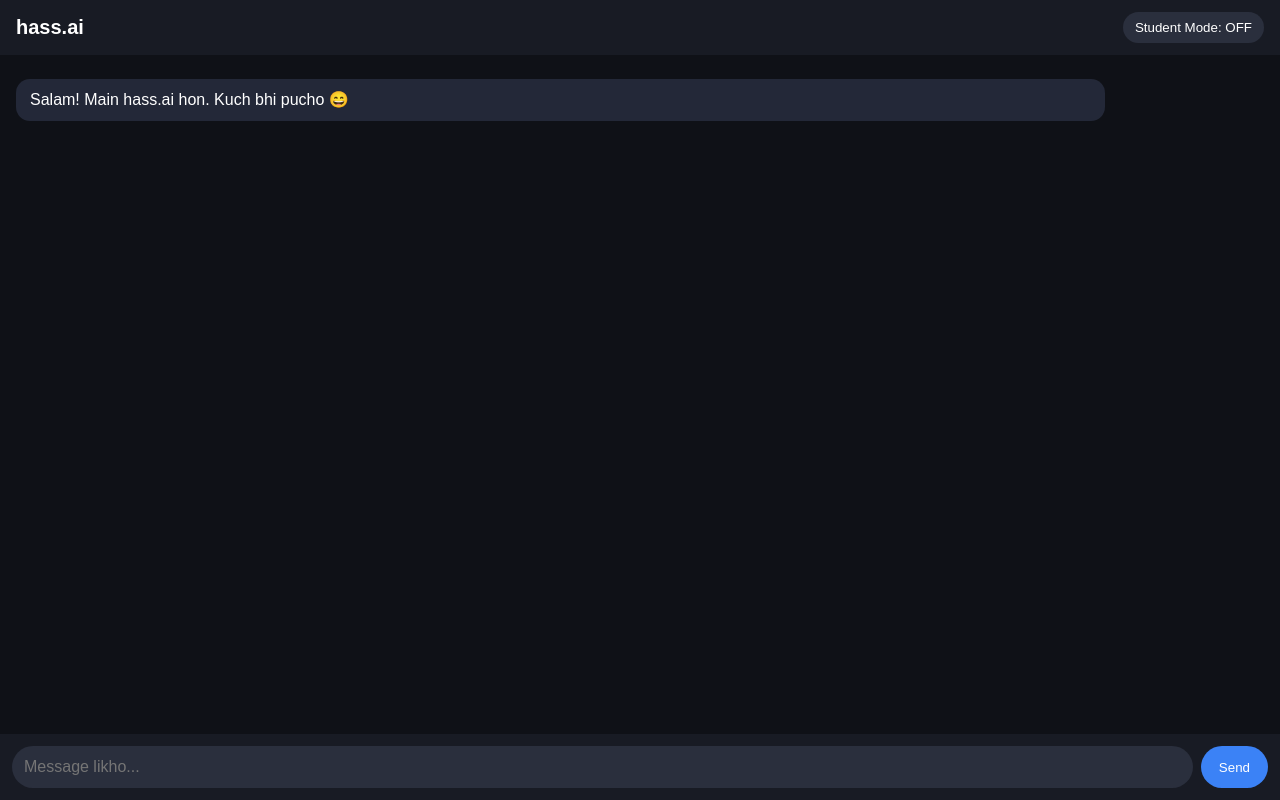
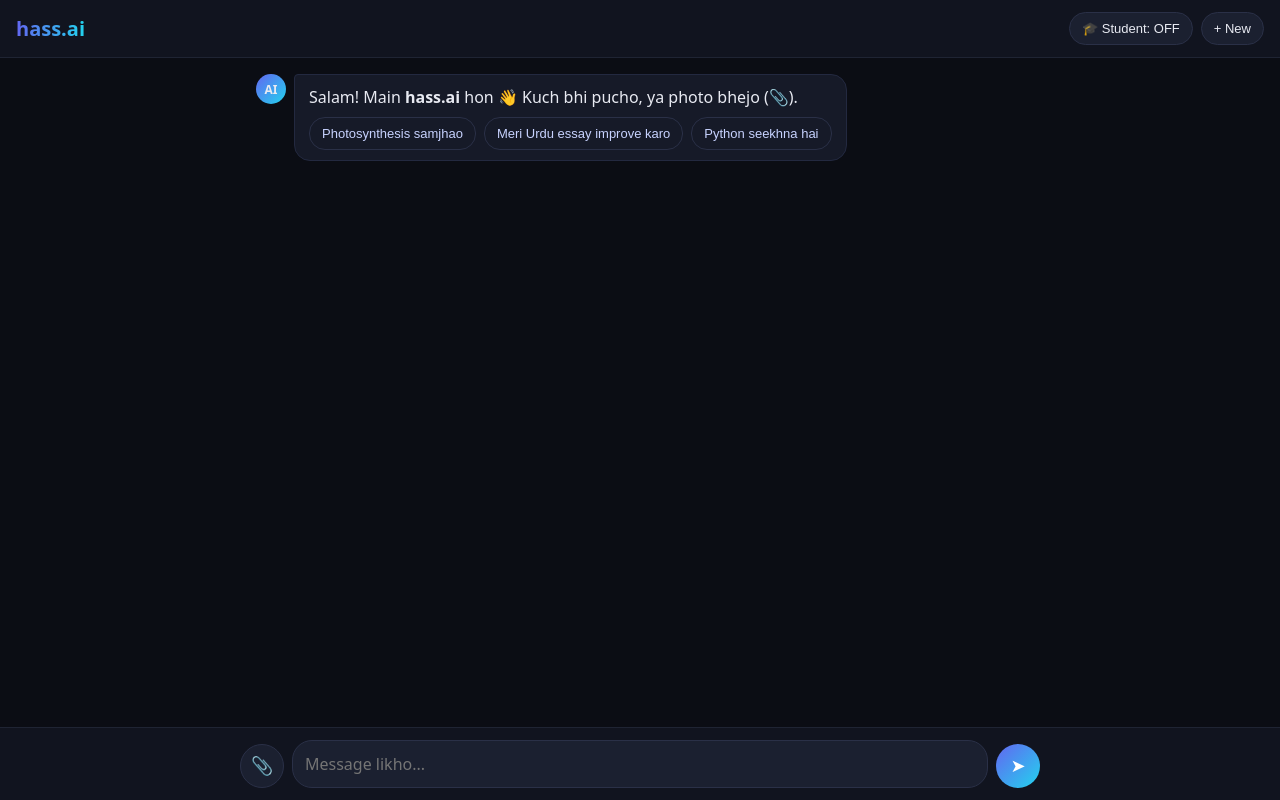
Before and after one commit to haseebali260yt-sys/hass-ai, a plain HTML site: page index.html in a window 1280 px wide. Drawn offline with Linux system fonts and the light colour scheme.

Commit message:
Update index.html

```diff
--- a/index.html
+++ b/index.html
@@ -4,37 +4,84 @@
 <meta name="viewport" content="width=device-width, initial-scale=1">
 <title>hass.ai</title>
 <style>
-body{margin:0;font-family:Arial,sans-serif;background:#0f1117;color:#fff;display:flex;flex-direction:column;height:100vh}
-header{padding:12px 16px;background:#181b24;display:flex;justify-content:space-between;align-items:center}
-h1{margin:0;font-size:20px}
-#student{background:#2a2f3d;color:#fff;border:0;padding:8px 12px;border-radius:20px;cursor:pointer}
-#student.on{background:#22c55e}
-#chat{flex:1;overflow-y:auto;padding:16px}
-.m{max-width:85%;margin:8px 0;padding:10px 14px;border-radius:14px;white-space:pre-wrap;line-height:1.4}
-.u{background:#3b82f6;margin-left:auto}
-.b{background:#232838}
-footer{display:flex;gap:8px;padding:12px;background:#181b24}
-input{flex:1;padding:12px;border-radius:24px;border:0;background:#2a2f3d;color:#fff;font-size:16px}
-#send{background:#3b82f6;color:#fff;border:0;padding:0 18px;border-radius:24px;cursor:pointer}
+*{box-sizing:border-box}
+body{margin:0;height:100vh;display:flex;flex-direction:column;font-family:system-ui,Arial,sans-serif;background:#0b0d14;color:#e8eaf2}
+header{display:flex;justify-content:space-between;align-items:center;padding:12px 16px;background:#11141f;border-bottom:1px solid #1f2433}
+.logo{font-weight:800;font-size:20px;background:linear-gradient(90deg,#6366f1,#22d3ee);-webkit-background-clip:text;color:transparent}
+.btns{display:flex;gap:8px}
+.btns button{background:#1b2030;color:#e8eaf2;border:1px solid #2a3047;padding:8px 12px;border-radius:20px;cursor:pointer;font-size:13px}
+#student.on{background:#16a34a;border-color:#16a34a}
+#chat{flex:1;overflow-y:auto;padding:16px;display:flex;flex-direction:column;gap:12px;max-width:800px;width:100%;margin:0 auto}
+.row{display:flex;gap:8px;align-items:flex-start}
+.row.u{flex-direction:row-reverse}
+.av{width:30px;height:30px;border-radius:50%;background:linear-gradient(135deg,#6366f1,#22d3ee);display:flex;align-items:center;justify-content:center;font-size:12px;font-weight:700;flex:none}
+.row.u .av{background:#334155}
+.m{max-width:80%;padding:10px 14px;border-radius:16px;line-height:1.5;word-wrap:break-word}
+.b .m{background:#161a28;border:1px solid #232940;border-top-left-radius:4px}
+.u .m{background:#4f46e5;border-top-right-radius:4px}
+.m img{max-width:100%;border-radius:10px;display:block;margin-bottom:6px}
+pre{background:#0b0d14;padding:10px;border-radius:8px;overflow-x:auto;white-space:pre-wrap}
+code{background:#0b0d14;padding:2px 5px;border-radius:5px}
+.chips{display:flex;flex-wrap:wrap;gap:8px;margin-top:8px}
+.chips button{background:#161a28;color:#c7d2fe;border:1px solid #2a3047;padding:8px 12px;border-radius:16px;cursor:pointer;font-size:13px}
+footer{padding:12px;background:#11141f;border-top:1px solid #1f2433}
+.box{max-width:800px;margin:0 auto}
+#prev{display:none;margin-bottom:8px;position:relative;width:80px}
+#prev img{width:80px;height:80px;object-fit:cover;border-radius:10px}
+#prev span{position:absolute;top:-6px;right:-6px;background:#ef4444;border-radius:50%;width:20px;height:20px;text-align:center;cursor:pointer;font-size:13px}
+.bar{display:flex;gap:8px;align-items:flex-end}
+textarea{flex:1;resize:none;max-height:120px;padding:12px;border-radius:20px;border:1px solid #2a3047;background:#1b2030;color:#fff;font-size:16px;font-family:inherit}
+.ic{background:#1b2030;border:1px solid #2a3047;color:#fff;width:44px;height:44px;border-radius:50%;cursor:pointer;font-size:18px;flex:none}
+#send{background:linear-gradient(135deg,#6366f1,#22d3ee);border:0}
+.dots span{animation:b 1s infinite;display:inline-block}
+.dots span:nth-child(2){animation-delay:.2s}.dots span:nth-child(3){animation-delay:.4s}
+@keyframes b{0%,100%{opacity:.2}50%{opacity:1}}
 </style></head><body>
-<header><h1>hass.ai</h1><button id="student">Student Mode: OFF</button></header>
-<div id="chat"><div class="m b">Salam! Main hass.ai hon. Kuch bhi pucho 😄</div></div>
-<footer><input id="inp" placeholder="Message likho..."><button id="send">Send</button></footer>
+<header><div class="logo">hass.ai</div>
+<div class="btns"><button id="student">🎓 Student: OFF</button><button id="new">+ New</button></div></header>
+<div id="chat"></div>
+<footer><div class="box">
+<div id="prev"><img id="pimg"><span id="px">×</span></div>
+<div class="bar">
+<button class="ic" id="att">📎</button>
+<input type="file" id="file" accept="image/*" hidden>
+<textarea id="inp" rows="1" placeholder="Message likho..."></textarea>
+<button class="ic" id="send">➤</button>
+</div></div></footer>
 <script>
-let student=false, history=[];
-const chat=document.getElementById("chat"), inp=document.getElementById("inp"), sb=document.getElementById("student");
-sb.onclick=()=>{student=!student;sb.classList.toggle("on",student);sb.textContent="Student Mode: "+(student?"ON":"OFF")};
-function add(t,c){const d=document.createElement("div");d.className="m "+c;d.textContent=t;chat.appendChild(d);chat.scrollTop=chat.scrollHeight;return d}
+let student=false,history=[],img=null;
+const chat=document.getElementById("chat"),inp=document.getElementById("inp"),sb=document.getElementById("student");
+const T="\x60\x60\x60",B="\x60";
+const esc=s=>s.replace(/&/g,"&amp;").replace(/</g,"&lt;").replace(/>/g,"&gt;");
+const fmt=s=>esc(s).replace(new RegExp(T+"([\\s\\S]*?)"+T,"g"),"<pre>$1</pre>").replace(/\*\*(.+?)\*\*/g,"<b>$1</b>").replace(new RegExp(B+"([^"+B+"]+)"+B,"g"),"<code>$1</code>").replace(/\n/g,"<br>");
+function add(html,who){const r=document.createElement("div");r.className="row "+who;r.innerHTML='<div class="av">'+(who==="u"?"U":"AI")+'</div><div class="m">'+html+'</div>';chat.appendChild(r);chat.scrollTop=chat.scrollHeight;return r.querySelector(".m")}
+function welcome(){chat.innerHTML="";const m=add("Salam! Main <b>hass.ai</b> hon 👋 Kuch bhi pucho, ya photo bhejo (📎).",'b');
+const c=document.createElement("div");c.className="chips";
+["Photosynthesis samjhao","Meri Urdu essay improve karo","Python seekhna hai"].forEach(t=>{const b=document.createElement("button");b.textContent=t;b.onclick=()=>{inp.value=t;send()};c.appendChild(b)});m.appendChild(c)}
+sb.onclick=()=>{student=!student;sb.classList.toggle("on",student);sb.textContent="🎓 Student: "+(student?"ON":"OFF")};
+document.getElementById("new").onclick=()=>{history=[];clearImg();welcome()};
+document.getElementById("att").onclick=()=>document.getElementById("file").click();
+document.getElementById("px").onclick=clearImg;
+function clearImg(){img=null;document.getElementById("prev").style.display="none";document.getElementById("file").value=""}
+document.getElementById("file").onchange=e=>{const f=e.target.files[0];if(!f)return;const r=new FileReader();r.onload=()=>{const i=new Image();i.onload=()=>{const s=Math.min(1,1024/Math.max(i.width,i.height));const c=document.createElement("canvas");c.width=i.width*s;c.height=i.height*s;c.getContext("2d").drawImage(i,0,0,c.width,c.height);img=c.toDataURL("image/jpeg",0.8);document.getElementById("pimg").src=img;document.getElementById("prev").style.display="block"};i.src=r.result};r.readAsDataURL(f)};
 async function send(){
-  const t=inp.value.trim(); if(!t)return; inp.value="";
-  add(t,"u"); history.push({role:"user",text:t});
-  const w=add("Soch raha hon...","b");
-  try{
-    const r=await fetch("/api/chat",{method:"POST",headers:{"Content-Type":"application/json"},body:JSON.stringify({messages:history,student})});
-    const d=await r.json(); w.textContent=d.reply||"Error aa gaya";
-    history.push({role:"model",text:w.textContent});
-  }catch(e){w.textContent="Net ka masla, dobara try karo."}
-}
+const t=inp.value.trim();if(!t&&!img)return;
+const text=t||"Is image ko padho aur samjhao.";
+inp.value="";inp.style.height="auto";
+add((img?'<img src="'+img+'">':"")+esc(text),"u");
+history.push({role:"user",text});
+const body={messages:history,student};
+if(img)body.image={mime:"image/jpeg",data:img.split(",")[1]};
+clearImg();
+const w=add('<span class="dots"><span>●</span><span>●</span><span>●</span></span>',"b");
+try{
+const r=await fetch("/api/chat",{method:"POST",headers:{"Content-Type":"application/json"},body:JSON.stringify(body)});
+const d=await r.json();const reply=d.reply||"Error aa gaya";
+w.innerHTML=fmt(reply);history.push({role:"model",text:reply});
+}catch(e){w.textContent="Net ka masla, dobara try karo."}
+chat.scrollTop=chat.scrollHeight}
 document.getElementById("send").onclick=send;
-inp.addEventListener("keydown",e=>{if(e.key==="Enter")send()});
+inp.addEventListener("keydown",e=>{if(e.key==="Enter"&&!e.shiftKey){e.preventDefault();send()}});
+inp.addEventListener("input",()=>{inp.style.height="auto";inp.style.height=Math.min(inp.scrollHeight,120)+"px"});
+welcome();
 </script></body></html>
```
